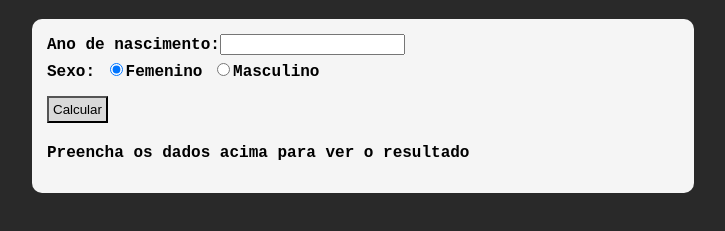
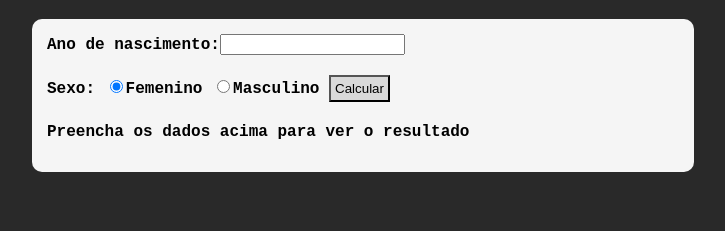
Before and after one commit to MatheusEpifanio/ex2-js, a plain HTML site: page index.html in a window 1280 px wide. Shown: the part 61-292 px from the top of the page, without its empty margins (277-1002 px from the left). Drawn offline with Linux system fonts and the light colour scheme.

Commit message:
Update index.html

```diff
--- a/index.html
+++ b/index.html
@@ -71,7 +71,7 @@
             Ano de nascimento:<input type="number" name="idade" id="idade"><br>
 
             Sexo: <input type="radio" name="sexo" id="fem" value="f" checked><label for="f" >Femenino</label>
-            <input type="radio" name="sexo" id="masc" value="m"><label for="m">Masculino</label><br>
+            <input type="radio" name="sexo" id="masc" value="m"><label for="m">Masculino</label>
             <input type="button" value="Calcular" id="calcular">
 
             <p>Preencha os dados acima para ver o resultado</p>
```
